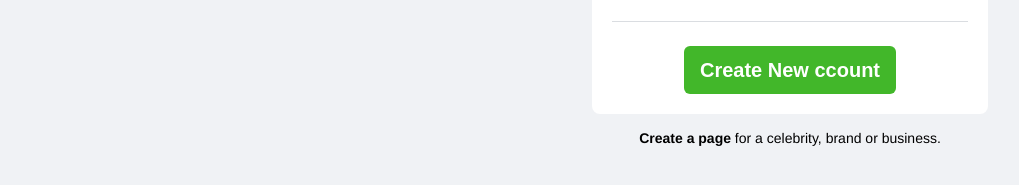
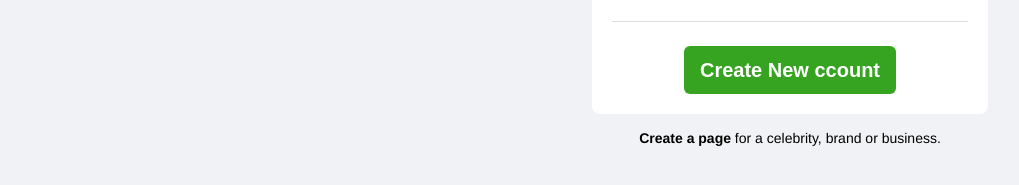
Before and after one commit to ucdamsel83/Facebook, a plain HTML site: page index.html in a window 1280 px wide. In both pictures the pointer is over the button "Create New ccount". Shown: the part 363-548 px from the top of the page, without its empty margins (216-1235 px from the left). Drawn offline with Linux system fonts and the light colour scheme.

Commit message:
add hover to button

```diff
--- a/style.css
+++ b/style.css
@@ -127,7 +127,7 @@ hr{
 }
 
 .create-account-button:hover{
-    background-color: ;
+    background-color:#36a420 ;
 }
 .create-page{
     font-size: 14px;
```
